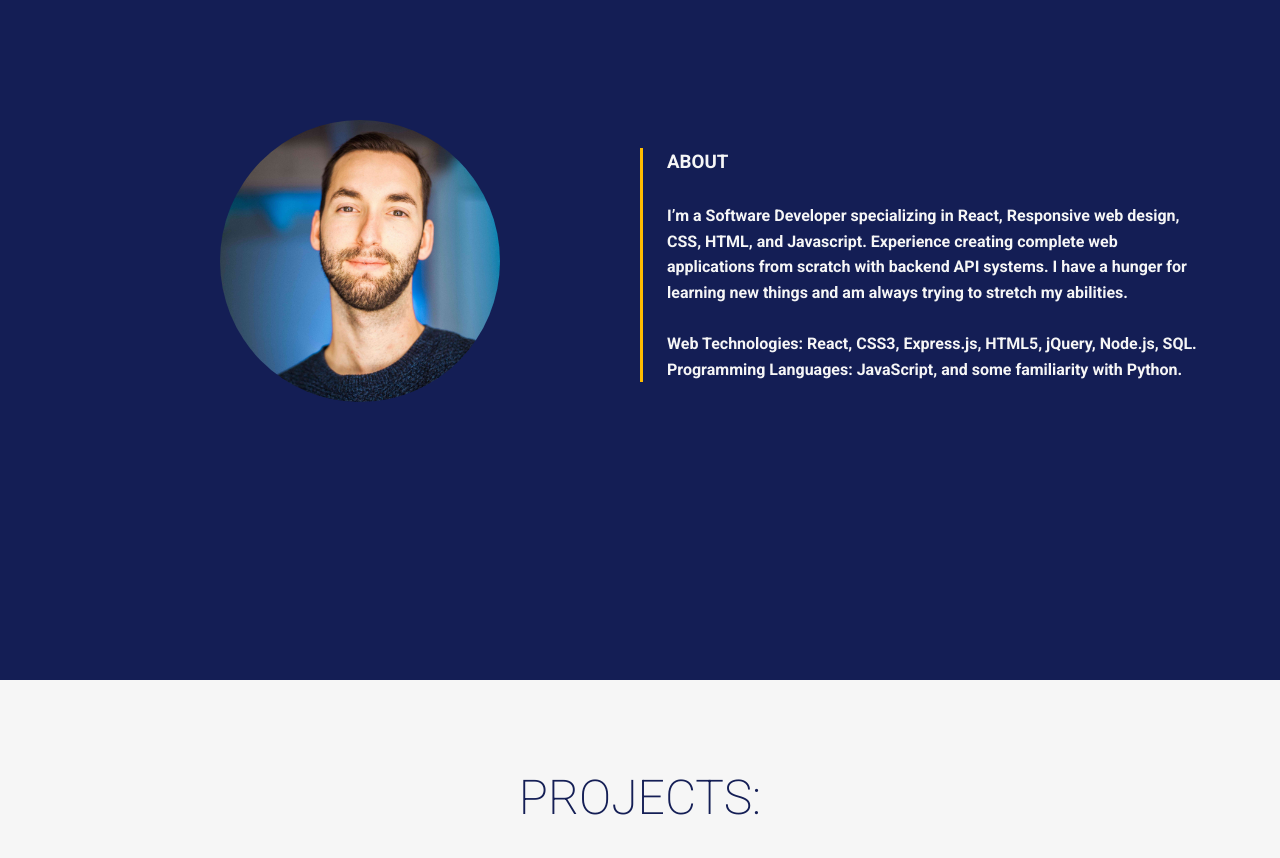
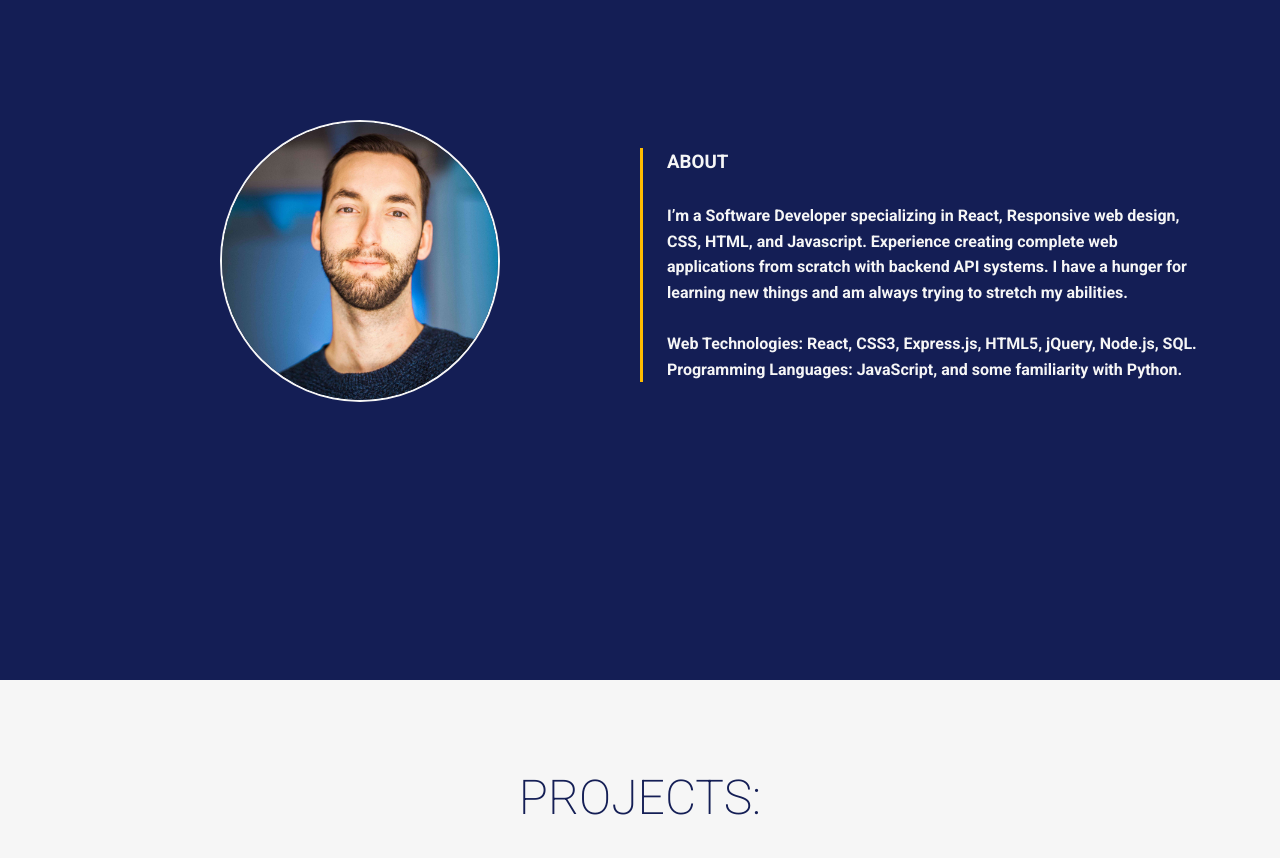
Before and after one commit to RyanUnruh/portfolo_website, a website: page dist/index.html in a window 1280 px wide. Shown: the part 840-1698 px from the top of the page. Drawn offline with nearby package versions, Linux system fonts and the light colour scheme; grey boxes are pictures that could not be loaded; a small style sheet from the web is missing.

Commit message:
Profie photo border 2px

```diff
--- a/scss/main.scss
+++ b/scss/main.scss
@@ -301,6 +301,7 @@ img {
       div {
         align-items: center;
         .bio-image {
+          border: 2px solid$col-2;
           border-radius: 50%;
           height: 50%;
           width: 50%;
```
Also changed, not shown: dist/css/main.css.
